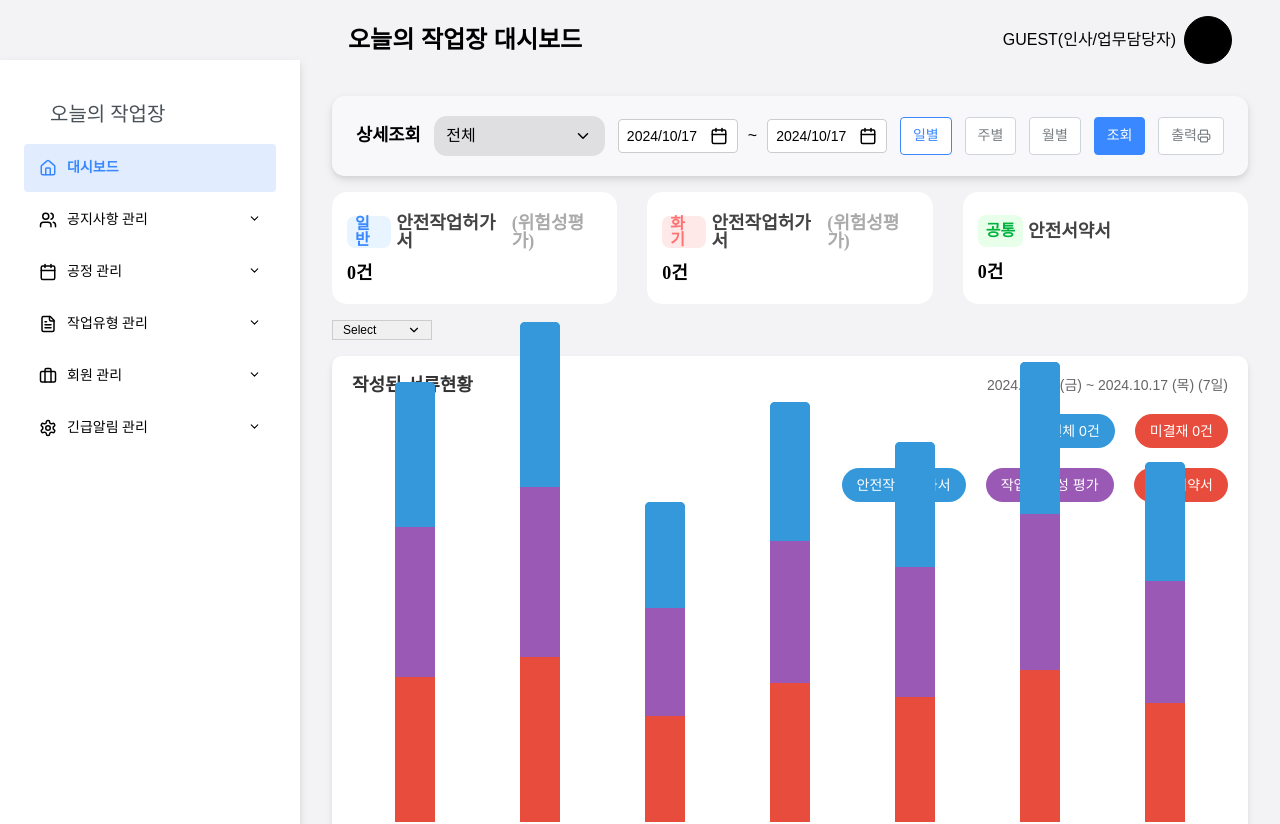
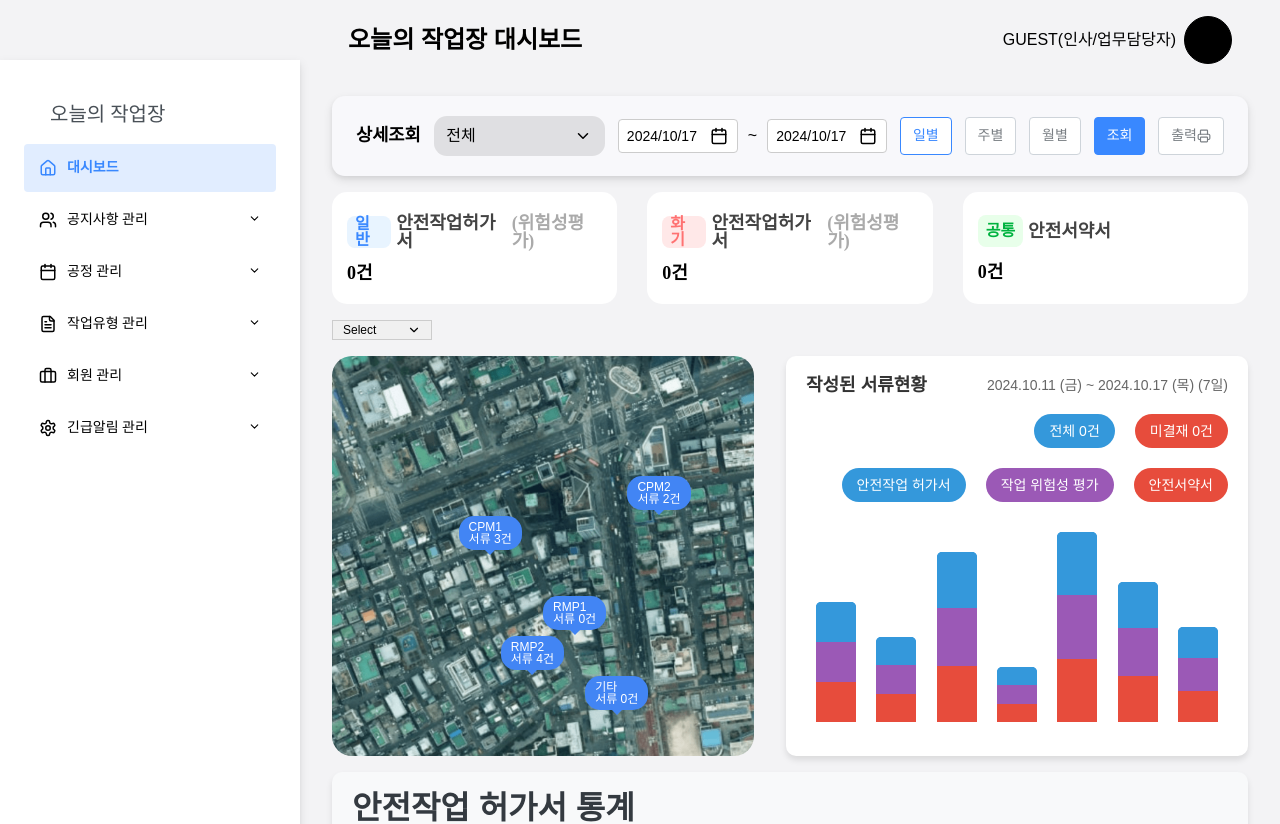
Before and after one commit to youngTkim/AdminMockUp, a React (Create React App) app: page / in a window 1280 px wide. Shown: the top 824 px of the page. Built offline with nearby package versions, Linux system fonts and the light colour scheme; a web font is replaced by a local one.

Commit message:
지도 구현

```diff
--- a/src/BarChartComponent.js
+++ b/src/BarChartComponent.js
@@ -46,7 +46,7 @@ const BarChart = styled.div`
   display: flex;
   justify-content: space-around;
   align-items: flex-end;
-  height: 300px;  // 300px에서 400px로 증가
+  height: 200px;  // 300px에서 400px로 증가
 `;
 
 const Bar = styled.div`
@@ -120,7 +120,7 @@ const BarChartComponent = () => {
         <Stat bgColor="#e74c3c" >안전서약서</Stat>
       </Stats>
       <BarChart ref={chartRef}>
-        {[440, 500, 320, 420, 380, 460, 360].map((height, index) => (  // 높이 값 증가
+        {[120, 85, 170, 55, 190, 140, 95].map((height, index) => (  // 랜덤으로 200 이하의 값으로 변경
           <Bar
             key={index}
             className="bar"
--- /dev/null
+++ b/src/ConstructionSiteMap.js
@@ -0,0 +1,62 @@
+import React from 'react';
+import styled from 'styled-components';
+
+const MapContainer = styled.div`
+  position: relative;
+  width: 100%;
+  height: auto;
+  background-image: url('/image/map.png');
+  background-size: cover;
+  background-position: center;
+  border-radius: 20px;
+`;
+
+const Marker = styled.div`
+  position: absolute;
+  background-color: #4285F4;
+  color: white;
+  padding: 5px 10px;
+  border-radius: 15px;
+  font-size: 12px;
+  cursor: pointer;
+  &:after {
+    content: '';
+    position: absolute;
+    bottom: -5px;
+    left: 50%;
+    width: 0;
+    height: 0;
+    border-left: 5px solid transparent;
+    border-right: 5px solid transparent;
+    border-top: 5px solid #4285F4;
+    transform: translateX(-50%);
+  }
+`;
+
+const ConstructionSiteMap = () => {
+  // 작업장 데이터 (예시)
+  const workplaces = [
+    { name: 'CPM1', left: '30%', top: '40%', documents: 3 },
+    { name: 'RMP1', left: '50%', top: '60%', documents: 0 },
+    { name: 'CPM2', left: '70%', top: '30%', documents: 2 },
+    { name: 'RMP2', left: '40%', top: '70%', documents: 4 },
+    { name: '기타', left: '60%', top: '80%', documents: 0 },
+    // 추가 작업장 데이터...
+  ];
+
+  return (
+    <MapContainer>
+      {workplaces.map((workplace, index) => (
+        <Marker
+          key={index}
+          style={{ left: workplace.left, top: workplace.top }}
+        >
+          {workplace.name}<br/>
+          서류 {workplace.documents}건
+        </Marker>
+      ))}
+    </MapContainer>
+  );
+};
+
+export default ConstructionSiteMap;
--- a/src/DashBoard.js
+++ b/src/DashBoard.js
@@ -9,6 +9,7 @@ import NewsComponent from "./NewsComponent";
 import Excel from "./Excel";
 import SafetyWorkPermitDashboard from "./SafetyWorkPermitDashboard";
 import BarChartComponent from './BarChartComponent';
+import ConstructionSiteMap from './ConstructionSiteMap';
 const DashBoardWrapper = styled.div`
   padding: 0rem 2rem 0rem 2rem;
   margin-left: 300px;
@@ -368,7 +369,11 @@ function DashBoard() {
         </article>
       </DashBoardAssessment>
       <CustomDropdown options={options} defaultOption="Select" />
+      <SideBySideContainer>
+
+      <ConstructionSiteMap />
       <BarChartComponent />
+      </SideBySideContainer>
       <SafetyWorkPermitDashboard />
       <Excel />
       <SideBySideContainer>
```
Also changed, not shown: public/image/map.png (added).
